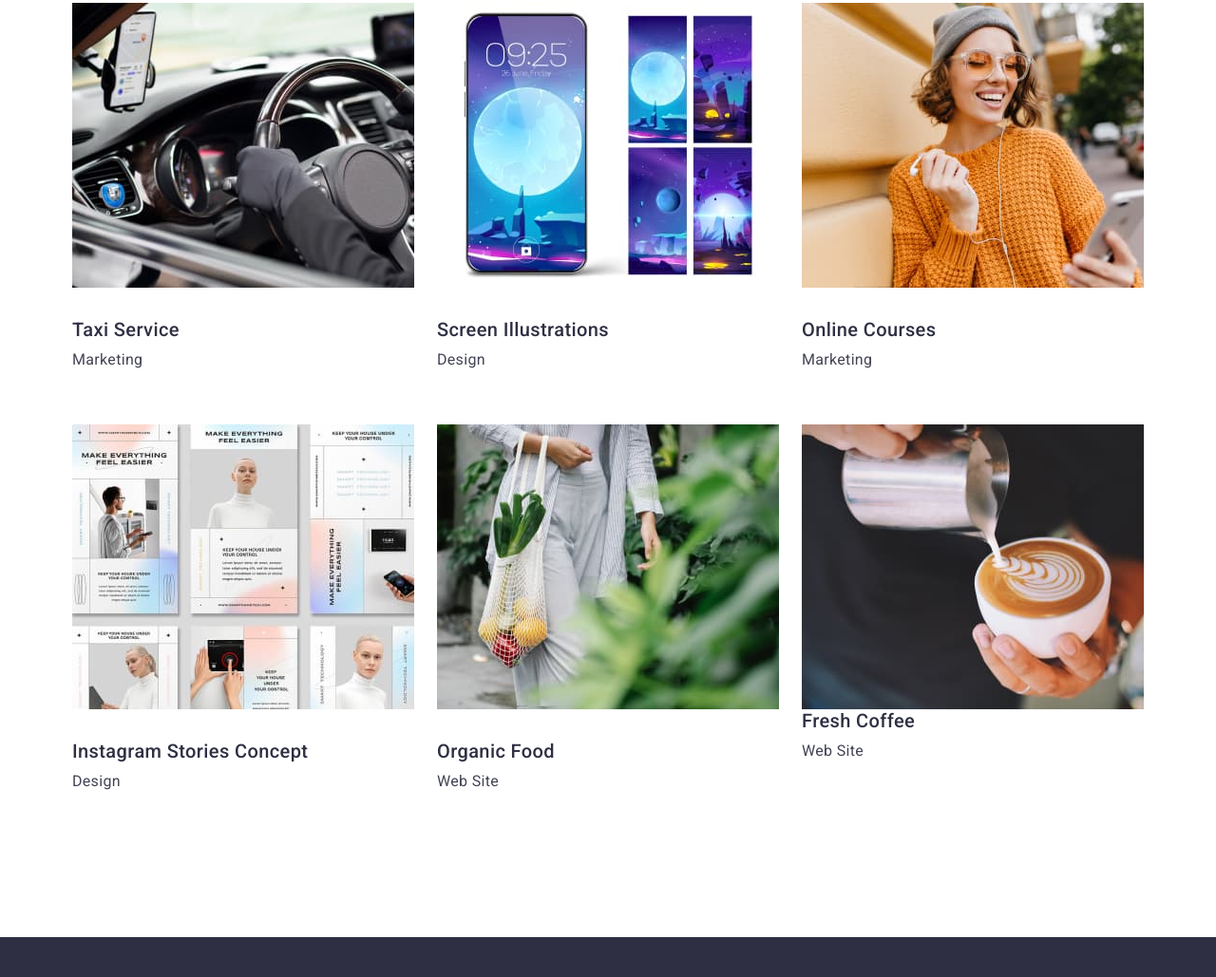
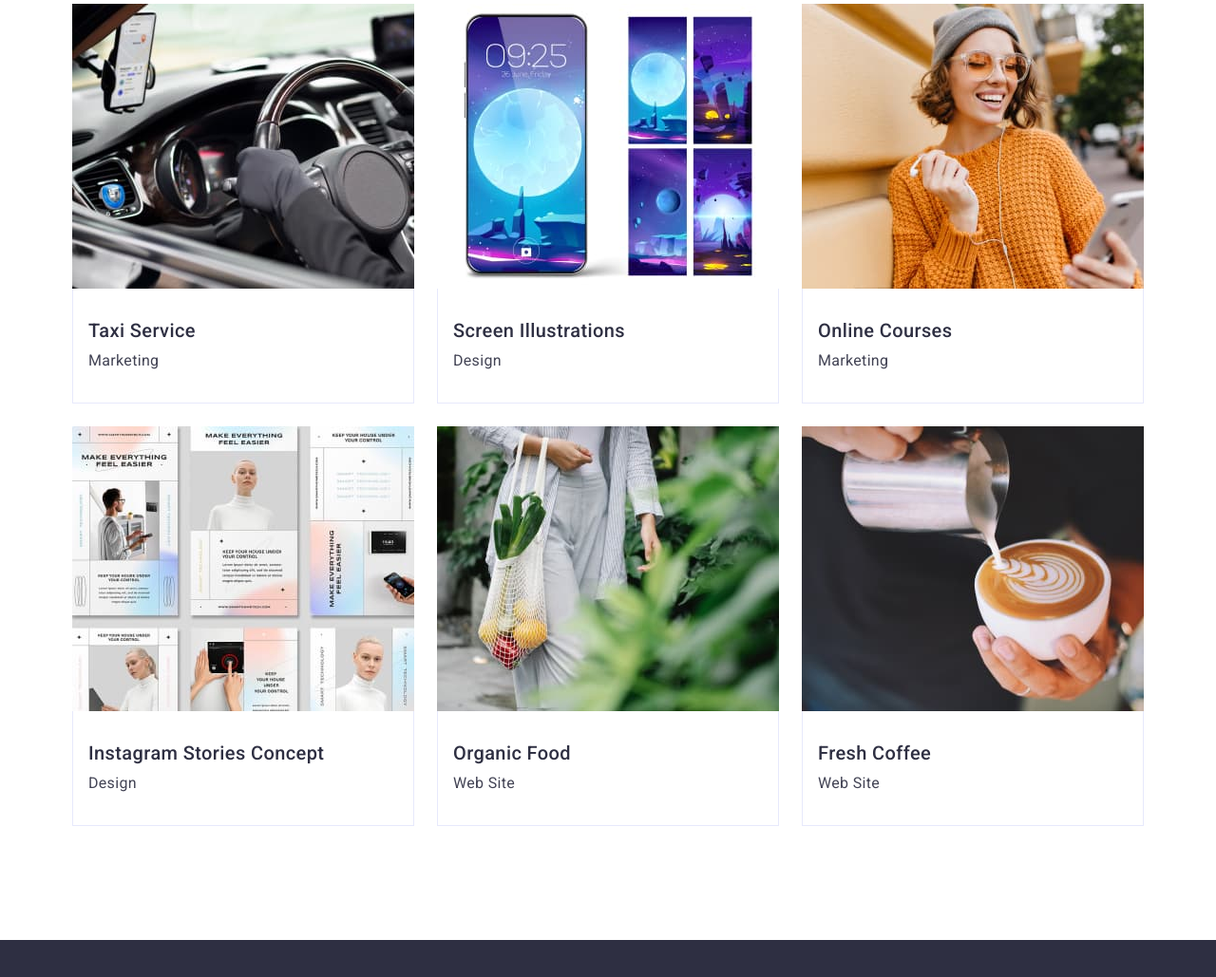
Before and after one commit to Rublevska/goit-markup-hw-03, a plain HTML site: page portfolio.html in a window 1280 px wide. Shown: the part 725-1754 px from the top of the page at 95% size. Drawn offline with nearby package versions, Linux system fonts and the light colour scheme.

Commit message:
add borders for portfolio cards

```diff
--- a/css/styles.css
+++ b/css/styles.css
@@ -302,6 +302,7 @@ body {
 }
 
 .portfolio-wrapper {
-  padding-top: 32px;
-  padding-bottom: 32px;
+  padding: 32px 16px;
+  border: 1px solid #e7e9fc;
+  border-top: none;
 }
--- a/portfolio.html
+++ b/portfolio.html
@@ -196,8 +196,10 @@
                   width="360"
                   height="300"
                 />
-                <h2 class="title">Fresh Coffee</h2>
-                <p class="portfolio-descr">Web Site</p>
+                <div class="portfolio-wrapper">
+                  <h2 class="title">Fresh Coffee</h2>
+                  <p class="portfolio-descr">Web Site</p>
+                </div>
               </a>
             </li>
           </ul>
```
